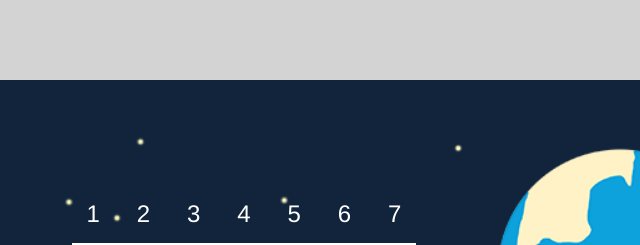
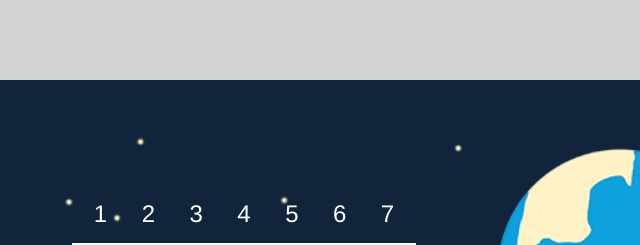
Before and after one commit to selena-groh/comp20-s2017-team3, a plain HTML site: page src/play.html in a window 1280 px wide. Shown: the top 245 px of the page, 396-1036 px from the left. Drawn offline with nearby package versions, Linux system fonts and the light colour scheme.

Commit message:
added dynamic window resizing -- commented out

```diff
--- a/src/float_four.css
+++ b/src/float_four.css
@@ -155,7 +155,7 @@ header .intro-text .name {
 
 #column-labels {
   display: flex;
-  justify-content: space-between;
+  justify-content: space-around;
   padding-bottom: 10px;
 }
 
--- a/src/script.js
+++ b/src/script.js
@@ -22,9 +22,11 @@ var gravity,
 var playerTurn = document.getElementById("turn");
 var score = document.getElementById("score");
 
+//$(window).resize(sizeGamespace);
+
 // initialize new game
 function start() {
-  initGamespace();
+  sizeGamespace();
   initVariables();
   return;
 }
@@ -36,9 +38,9 @@ function restart() {
   return;
 }
 
-function initGamespace() {
+function sizeGamespace() {
   $("#gamespace").width($("#gamespace").height() / 6 * 7);
-  $("#column-labels").width($("#gamespace").width() - 20);
+  $("#column-labels").width($("#gamespace").width());
 }
 
 function initVariables() {
```
